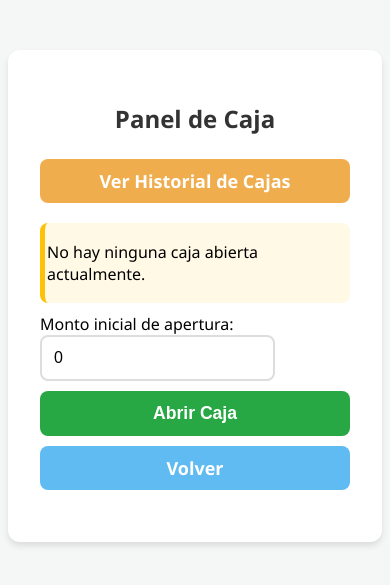
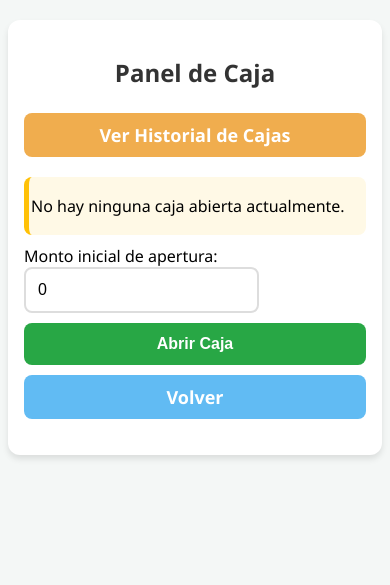
Before and after one commit to MatiasRetamales/Nexagest, a Django app: template administracion/templates/administracion/caja.html in a window 390 px wide. Shown: the top 585 px of the page. Run offline with Django 5.2, Linux system fonts and the light colour scheme; the template is opened without the code that fills it, so the values that code supplies are empty.

Commit message:
Responsive seccion caja

```diff
--- a/administracion/static/administracion/css/caja.css
+++ b/administracion/static/administracion/css/caja.css
@@ -130,3 +130,21 @@ h4 {
     transform: translateY(-2px);
     filter: brightness(1.1);
 }
+
+
+
+/* Responsive */
+@media (max-width: 768px) {
+    .container {
+        margin-top: 20px;
+        padding: 1rem;
+    }
+
+    h2 {
+        font-size: 1.5rem;
+    }
+
+    .btn {
+        font-size: 1rem;
+    }
+}
```
